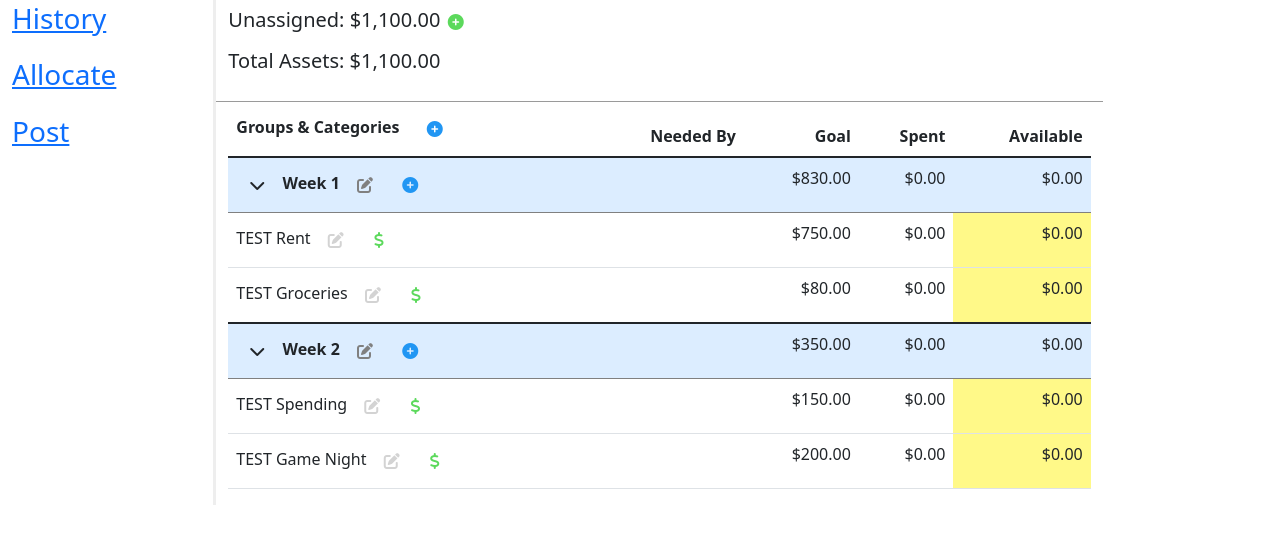
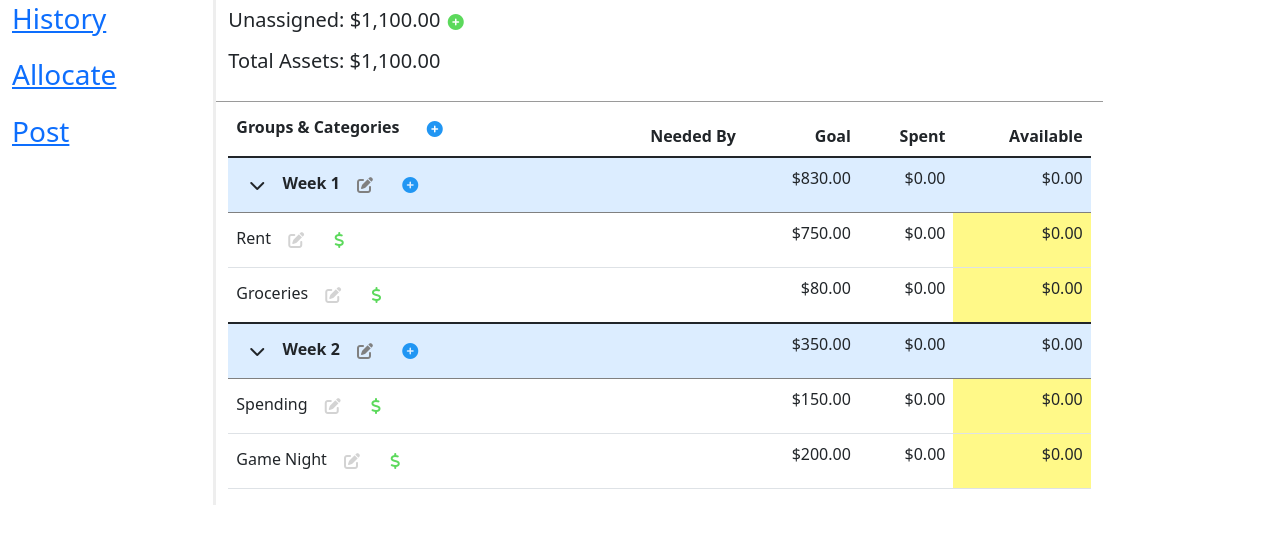
Before and after one commit to TechToysAreFun/myDialedBudget, a Flask app: page / in a window 1280 px wide. Shown: the part 125-669 px from the top of the page. Run offline with Flask 2, Linux system fonts and the light colour scheme; a user stored in the database is signed in; some libraries are stand-ins or nearby versions.

Commit message:
Another change

```diff
--- a/application/templates/index.html
+++ b/application/templates/index.html
@@ -216,7 +216,7 @@
 
                             <!-- FULLY FUND CATEGORY -->
                             <div class="form-group">
-                                TEST {{ category.cat_name }}
+                                {{ category.cat_name }}
                                 <input type="text" name="TO" value="{{ category.cat_name }}" hidden>
                                 <input type="text" name="FROM" value="Unassigned" hidden>
                                 <input type="text" name="amount" value="-1" hidden>
```
Also changed, not shown: 1 other file.
